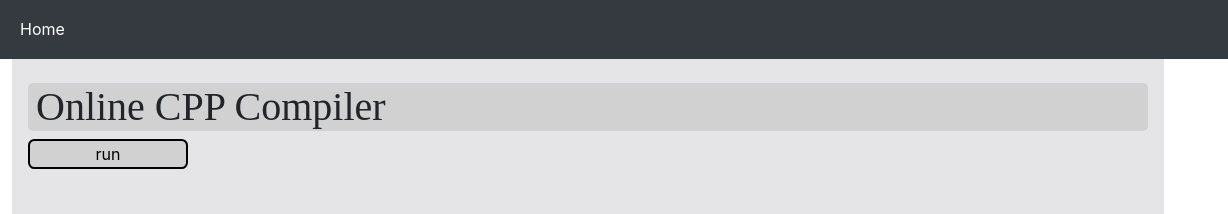
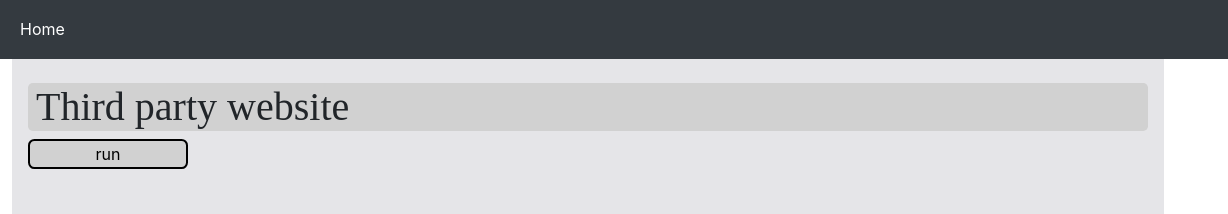
Before and after one commit to amanansari10106/amanansari10106.github.io, a plain HTML site: page index.html in a window 1280 px wide. Shown: the top 214 px of the page, 52-1280 px from the left. Drawn offline with nearby package versions, Linux system fonts and the light colour scheme.

Commit message:
Update index.html

```diff
--- a/index.html
+++ b/index.html
@@ -213,7 +213,7 @@
     <div id="top">
         <!-- {% csrf_token %} -->
         <div>
-            <h3 class="head1">Online CPP Compiler</h3>
+            <h3 class="head1">Third party website</h3>
         </div>
 
         <!-- <br> -->
```
